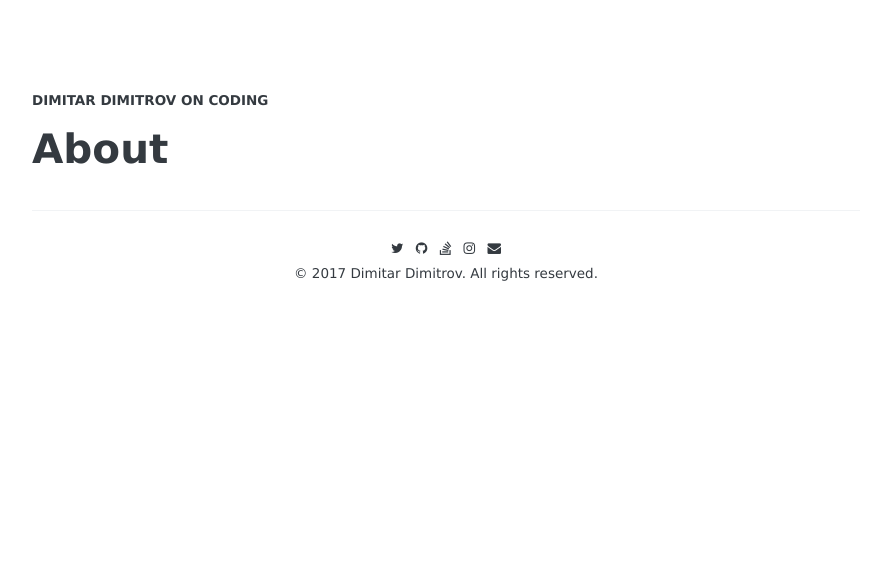
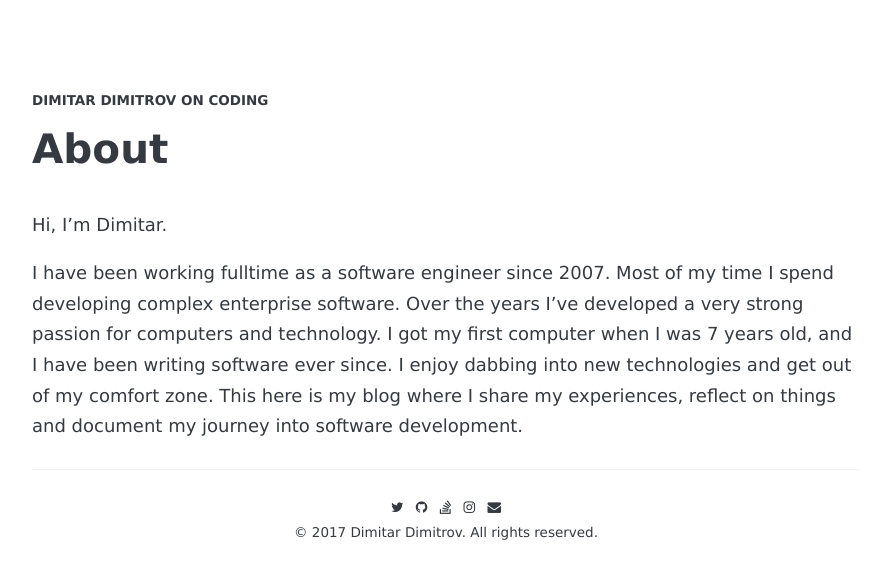
Before and after one commit to n1ghtmare/n1ghtmare.github.io, a Jekyll site: the page built from about.md, in a window 1280 px wide. Shown: the top 579 px of the page, without its empty margins (194-1085 px from the left). Built offline with Jekyll 4.4.1, drawn with Linux system fonts in a browser that asks for light colours; some web fonts are replaced.

Commit message:
Modified the About page

```diff
--- a/about.md
+++ b/about.md
@@ -2,3 +2,7 @@
 title: About
 permalink: /about/
 ---
+
+Hi, I'm Dimitar.
+
+I have been working full­time as a software engineer since 2007. Most of my time I spend developing complex enterprise software. Over the years I've developed a very strong passion for computers and technology. I got my first computer when I was 7 years old, and I have been writing software ever since. I enjoy dabbing into new technologies and get out of my comfort zone. This here is my blog where I share my experiences, reflect on things and document my journey into software development.
```
